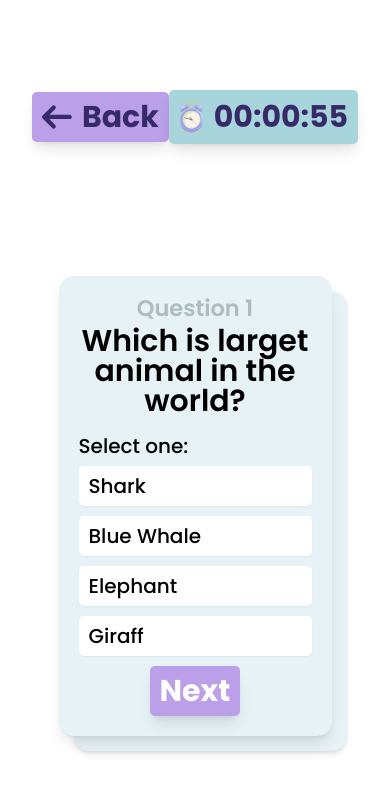
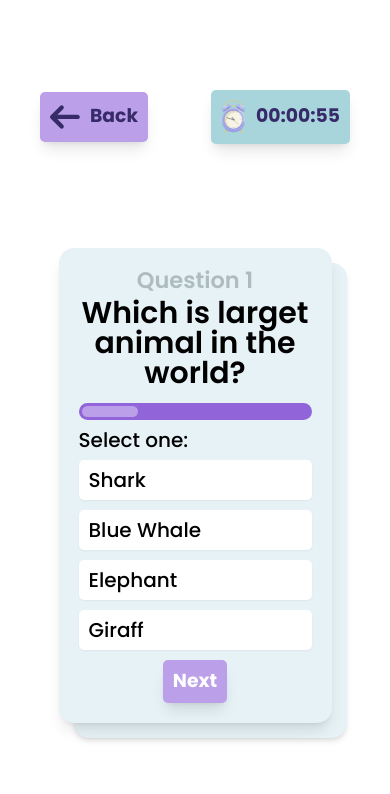
Before and after one commit to Alsnj20/Quiz_App, a React (Vite) app: page /quiz in a window 390 px wide. Shown: the top 794 px of the page. Built offline with nearby package versions, Linux system fonts and the light colour scheme.

Commit message:
bar and responsive

```diff
--- a/src/components/ArrowRight.tsx
+++ b/src/components/ArrowRight.tsx
@@ -1,6 +1,8 @@
 export default function ArrowRight({ width = '', height = '30' }): JSX.Element {
   return (
-    <svg width={width} height={height} viewBox="0 0 59 46" fill="none" xmlns="http://www.w3.org/2000/svg">
+    <svg width={width} height={height}
+      className="md:w-10 md:h-10 "
+      viewBox="0 0 59 46" fill="none" xmlns="http://www.w3.org/2000/svg">
       <path d="M25.9853 44.7742C25.2002 45.5591 24.1356 46 23.0254 46C21.9153 46 20.8506 45.5591 20.0655 44.7742L1.22594 25.9346C0.441078 25.1495 0.000166695 24.0849 0.000166695 22.9747C0.000166695 21.8646 0.441078 20.7999 1.22594 20.0148L20.0655 1.17523C20.8551 0.412614 21.9127 -0.00936923 23.0104 0.000169544C24.1081 0.00970832 25.1581 0.450005 25.9343 1.22623C26.7106 2.00246 27.1509 3.0525 27.1604 4.15021C27.1699 5.24791 26.748 6.30545 25.9853 7.09505L14.6523 18.7882H54.4248C55.5351 18.7882 56.6 19.2292 57.3851 20.0144C58.1702 20.7995 58.6113 21.8644 58.6113 22.9747C58.6113 24.0851 58.1702 25.1499 57.3851 25.9351C56.6 26.7202 55.5351 27.1613 54.4248 27.1613H14.6523L25.9853 38.8544C26.7702 39.6395 27.2111 40.7042 27.2111 41.8143C27.2111 42.9244 26.7702 43.9891 25.9853 44.7742Z" fill="#372A69" />
     </svg>
   );
--- /dev/null
+++ b/src/components/Bar.tsx
@@ -0,0 +1,17 @@
+
+type BarProps = {
+  width: number;
+}
+
+export default function Bar({ width }: BarProps): JSX.Element {
+  return (
+    <div className="bg-btnQuiz rounded-full w-full h-7 p-[0.32rem]">
+      <div className="rounded-full bg-btnQuiz-variant h-full
+      " style={{
+          width: `${width}%`,
+          transition: 'width 0.5s ease-in-out'
+
+        }}></div>
+    </div>
+  );
+}
--- a/src/components/Button.tsx
+++ b/src/components/Button.tsx
@@ -13,7 +13,7 @@ export default function Button(
 ): JSX.Element {
   return (
     <button className={`
-     font-bold text-5xl
+     font-bold text-3xl md:text-5xl
      p-4 rounded-lg pulse shadow-lg
       ${className}
       `}
--- a/src/components/Modal.tsx
+++ b/src/components/Modal.tsx
@@ -12,9 +12,10 @@ export function Modal({ title, isOpen, onClose, children }: ModalProps): JSX.Ele
   return (
     <div>
       {isOpen && (
-        <div className={`showModal fixed inset-0 flex items-center justify-center bg-transparent w-full bg-red-300`}
+        <div className={`showModal fixed inset-0 flex items-center justify-center bg-transparent w-full`}
         >
-          <div className='bg-white p-8 rounded shadow w-[50%] flex flex-col gap-8'>
+          <div className='bg-white p-8 rounded shadow
+          w-[90%] md:w-[50%] flex flex-col gap-8'>
             <h2 className='text-4xl text-center'>{title}</h2>
             {children}
           </div>
--- a/src/components/ModalHome.tsx
+++ b/src/components/ModalHome.tsx
@@ -1,5 +1,6 @@
 import { useNavigate } from 'react-router-dom'
 import { Modal, ModalProps } from './Modal'
+import Button from './Button'
 
 export interface ModalHomeProps {
   modalProps: ModalProps
@@ -32,30 +33,23 @@ export default function ModalHome(
         onChange={handleInputChange}
         className='border p-2 rounded w-full text-2xl'
       />
-      <div className='flex justify-evenly items-center flex-wrap gap-4'>
-        <button className="w-1/3
+      <div className='py-4 flex justify-between items-center gap-2'>
+        <Button className="w-1/2
       bg-btnCorrect text-3xl text-white font-bold py-2 px-4 rounded-lg pulse
       hover:bg-btnCorrect-hover
       "
-          onClick={handleStartQuiz}
-          onKeyDown={
-            (e) => {
-              if (e.key === 'Enter') {
-                handleStartQuiz()
-              }
-            }
-          }
+          event={handleStartQuiz}
         >
           Start Quiz
-        </button>
-        <button className=" w-1/3
+        </Button>
+        <Button className=" w-1/2
       bg-orange-400 text-3xl text-white font-bold py-2 px-4 rounded-lg pulse
       hover:bg-orange-500
       "
-          onClick={modalProps.onClose}
+          event={modalProps.onClose}
         >
           Cancel
-        </button>
+        </Button>
       </div>
     </Modal>
   )
--- a/src/components/QuizCard.tsx
+++ b/src/components/QuizCard.tsx
@@ -1,9 +1,11 @@
 import Button from "./Button";
 import { useState } from "react";
 import Card from "./Card";
+import Bar from "./Bar";
 
 interface QuizCardProps {
   index: number;
+  totalQuestions: number;
   question: {
     question: string;
     answers: {
@@ -16,9 +18,12 @@ interface QuizCardProps {
   isAnswered: boolean;
 }
 
-export default function QuizCard({ index, question, nextQuestion, updateScore, isAnswered }: QuizCardProps): JSX.Element {
+export default function QuizCard({ index, totalQuestions, question, nextQuestion, updateScore, isAnswered }: QuizCardProps): JSX.Element {
 
   const [indexAnswer, setIndexAnswer] = useState(-1);
+
+  const progress = (index / totalQuestions) * 100;
+
 
 
   const checkAnswer = (answerCorrect: boolean, index: number) => {
@@ -33,6 +38,7 @@ export default function QuizCard({ index, question, nextQuestion, updateScore, i
         Question {index}
       </h4>
       <h2 className="text-5xl text-center font-semibold">{question.question}</h2>
+      <Bar width={progress} />
       <p
       >Select one:</p>
       <div className="flex flex-col justify-center items-center gap-4">
--- a/src/index.css
+++ b/src/index.css
@@ -34,8 +34,17 @@ p{
   max-width: 120rem;
   margin: 0 auto;
   box-sizing: border-box;
-  display: grid;
-  place-content: center;
+  padding: 0 2rem;
+  display: flex;
+  flex-direction: column;
+  justify-content: center;
+}
+@media (min-width: 768px){
+  .content{
+    display: grid;
+    place-content: center;
+    padding: 0 4rem;
+  }
 }
 
 a{
@@ -45,7 +54,11 @@ a{
 li{
   list-style: none;
   margin: 0;
-  padding: 0;
+  padding: 0;@media (min-width: 768px){
+  .content{
+    padding: 0 4rem;
+  }
+}
 }
 
 h1, h2, h3{
--- a/src/pages/Home.tsx
+++ b/src/pages/Home.tsx
@@ -18,7 +18,7 @@ export default function Home(): JSX.Element {
         <div className={`shadow-lg p-8 rounded-xl text-center
         bg-btnQuiz
         `}>
-          <h1 className="text-8xl
+          <h1 className="md:text-8xl
           text-text-secondary
           ">QuizApp!</h1>
           <p>Test your knowledge</p>
--- a/src/pages/Quiz.tsx
+++ b/src/pages/Quiz.tsx
@@ -84,9 +84,11 @@ export default function Quiz(): JSX.Element {
 
   return (
     <div className="content flex flex-col p-4 md:p-8">
-      <header className="flex justify-between items-center h-[20vh]">
+      <header className="flex justify-between
+      items-center h-[15vh] md:h-[20vh] gap-4">
         <Button
-          className="flex justify-between items-center gap-4 bg-btnQuiz-variant text-text-secondary"
+          className="flex justify-between items-center
+          gap-4 bg-btnQuiz-variant text-text-secondary"
           event={prevBtn}
         >
           <ArrowRight width="30" />
@@ -98,10 +100,11 @@ export default function Quiz(): JSX.Element {
         className={`m-4 flex justify-center items-center h-[70vh] transition-transform duration-300 ${animate ? 'animate-slide-out' : ''
           }`}
       >
-        <div className="w-[70vw] md:w-1/2">
+        <div className="w-[70vw] md:w-full">
           <QuizCard
             key={questionIndex}
             question={questions[questionIndex]}
+            totalQuestions={questions.length}
             index={questionIndex + 1}
             nextQuestion={nextQuestion}
             updateScore={updateScore}
```
